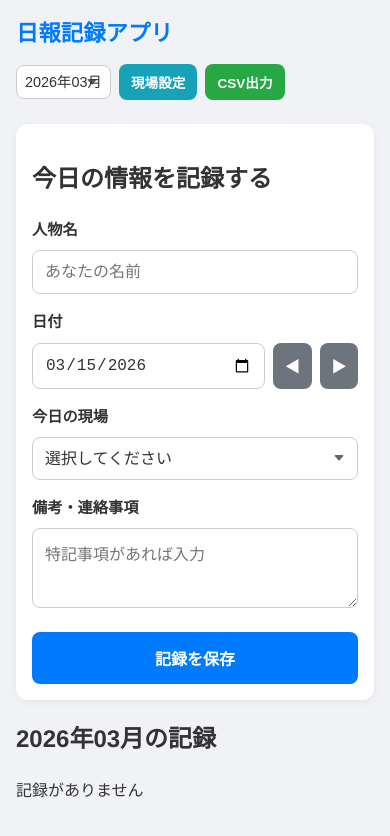
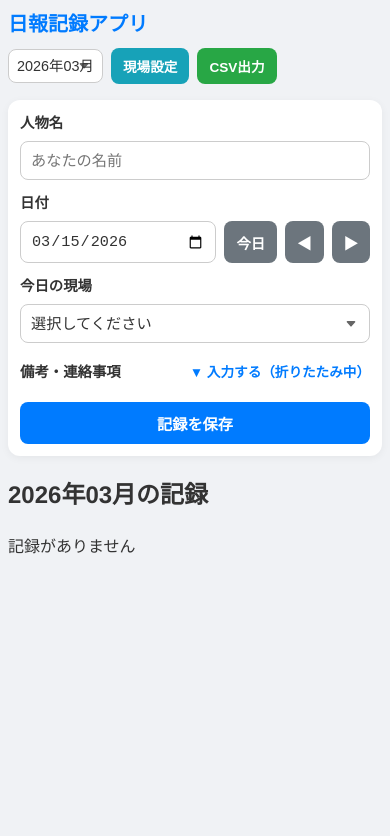
Before and after one commit to yumeno1123/daily-genba, a React (Vite) app: page /#/ in a window 390 px wide. Shown: the top 836 px of the page. Built offline with nearby package versions, Linux system fonts and the light colour scheme.

Commit message:
feat: スマホ向け画面スペースの最適化（見出し非表示・備考折りたたみ・今日ボタン・人物名バッジ化）

```diff
--- a/src/index.css
+++ b/src/index.css
@@ -165,3 +165,67 @@ select {
     text-align: left;
   }
 }
+
+/* 人物名スマート表示用のバッジスタイル */
+.person-badge {
+  display: flex;
+  align-items: center;
+  justify-content: space-between;
+  padding: 8px 12px;
+  background-color: #f8f9fa;
+  border-radius: 8px;
+  border: 1px solid #dee2e6;
+}
+
+@media (prefers-color-scheme: dark) {
+  .person-badge {
+    background-color: #2d2d2d;
+    border-color: #444;
+  }
+}
+
+/* スマホ表示（幅480px以下）時の余白縮小スタイル */
+@media (max-width: 480px) {
+  .container {
+    padding: 8px;
+  }
+
+  header {
+    margin-bottom: 16px;
+    gap: 8px;
+  }
+
+  h1 {
+    font-size: 1.25rem;
+  }
+
+  .card {
+    padding: 12px;
+    margin-bottom: 12px;
+  }
+
+  .form-group {
+    margin-bottom: 12px;
+  }
+
+  label {
+    font-size: 0.9rem;
+    margin-bottom: 6px;
+  }
+
+  input, select, textarea {
+    padding: 10px;
+    font-size: 0.95rem;
+  }
+
+  .btn {
+    padding: 10px 16px;
+    font-size: 0.95rem;
+  }
+
+  /* テーブル内ボタンのサイズ調整 */
+  .mobile-table td .btn {
+    padding: 6px 10px;
+    font-size: 0.8rem;
+  }
+}
--- a/src/pages/Dashboard.tsx
+++ b/src/pages/Dashboard.tsx
@@ -6,6 +6,10 @@ const Dashboard: React.FC = () => {
   const [projects, setProjects] = useState<db.Project[]>([]);
   const [records, setRecords] = useState<db.DailyRecord[]>([]);
   const [personName, setPersonName] = useState(localStorage.getItem('personName') ?? '');
+  // 人物名がすでに保存されている場合は、初期状態でスマート表示（編集モードをオフ）にする
+  const [isEditingPerson, setIsEditingPerson] = useState(!personName);
+  // 備考・連絡事項の折りたたみ状態（初期状態は閉じた状態）
+  const [isSummaryOpen, setIsSummaryOpen] = useState(false);
   const [date, setDate] = useState(new Date().toISOString().split('T')[0]);
   const [selectedProjectId, setSelectedProjectId] = useState('');
   const [summary, setSummary] = useState('');
@@ -44,6 +48,13 @@ const Dashboard: React.FC = () => {
       }
     }
   }, [date, personName, records, loading, editingId]);
+
+  // 備考に内容が入った場合は、自動的に折りたたみを展開する
+  useEffect(() => {
+    if (summary) {
+      setIsSummaryOpen(true);
+    }
+  }, [summary]);
 
   const handleSubmit = async (e: React.BaseSyntheticEvent) => {
     e.preventDefault();
@@ -96,6 +107,8 @@ const Dashboard: React.FC = () => {
     }
 
     setSummary('');
+    setIsSummaryOpen(false); // 備考欄を折りたたむ
+    setIsEditingPerson(false); // 人物名の編集モードを終了してスマート表示に戻す
     void fetchData();
     if (isNewRecord) {
       changeDay(1);
@@ -110,6 +123,7 @@ const Dashboard: React.FC = () => {
       setDate(r.date);
       setSelectedProjectId(r.projectId.toString());
       setSummary(r.summary);
+      setIsEditingPerson(false); // 編集開始時は人物名はコンパクト表示にしておく
       window.scrollTo({ top: 0, behavior: 'smooth' });
     }
   };
@@ -122,6 +136,7 @@ const Dashboard: React.FC = () => {
   const cancelEdit = () => {
     setEditingId(null);
     setSummary('');
+    setIsSummaryOpen(false); // 備考欄を折りたたむ
   };
 
   const changeDay = (amount: number) => {
@@ -208,26 +223,61 @@ const Dashboard: React.FC = () => {
 
       <main>
         <div className="card" style={{ border: editingId !== null ? '2px solid #17a2b8' : 'none' }}>
-          <h2>{editingId !== null ? '記録を修正する' : '今日の情報を記録する'}</h2>
+          {editingId !== null && <h2>記録を修正する</h2>}
           <form onSubmit={(e) => { void handleSubmit(e); }}>
             <div className="form-group">
               <label>人物名</label>
+              {!isEditingPerson ? (
+                <div className="person-badge">
+                  <span style={{ fontWeight: 'bold' }}>{personName || '未設定'}</span>
+                  <button
+                    type="button"
+                    onClick={() => { setIsEditingPerson(true); }}
+                    className="btn btn-secondary"
+                    style={{ padding: '6px 12px', fontSize: '0.8rem', width: 'auto' }}
+                  >
+                    変更
+                  </button>
+                </div>
+              ) : (
+                <div style={{ display: 'flex', gap: '8px' }}>
                   <input
                     type="text"
                     value={personName}
                     onChange={(e) => { setPersonName(e.target.value); }}
                     placeholder="あなたの名前"
+                    style={{ flex: 1 }}
                   />
+                  {localStorage.getItem('personName') && (
+                    <button
+                      type="button"
+                      onClick={() => { setIsEditingPerson(false); }}
+                      className="btn btn-secondary"
+                      style={{ padding: '8px 12px', fontSize: '0.9rem', width: 'auto' }}
+                    >
+                      確定
+                    </button>
+                  )}
+                </div>
+              )}
             </div>
             <div className="form-group">
               <label>日付</label>
-              <div style={{ display: 'flex', gap: '8px' }}>
+              <div style={{ display: 'flex', gap: '8px', flexWrap: 'wrap' }}>
                 <input
                   type="date"
                   value={date}
                   onChange={(e) => { setDate(e.target.value); }}
-                  style={{ flex: 1 }}
+                  style={{ flex: 1, minWidth: '120px' }}
                 />
+                <button
+                  type="button"
+                  onClick={() => { setDate(new Date().toISOString().split('T')[0]); }}
+                  className="btn btn-secondary"
+                  style={{ padding: '8px 12px', fontSize: '0.9rem', width: 'auto' }}
+                >
+                  今日
+                </button>
                 <button
                   type="button"
                   onClick={() => { changeDay(-1); }}
@@ -254,8 +304,31 @@ const Dashboard: React.FC = () => {
               </select>
             </div>
             <div className="form-group">
-              <label>備考・連絡事項</label>
-              <textarea value={summary} onChange={(e) => { setSummary(e.target.value); }} rows={3} placeholder="特記事項があれば入力" />
+              <div
+                onClick={() => { setIsSummaryOpen(!isSummaryOpen); }}
+                style={{
+                  display: 'flex',
+                  alignItems: 'center',
+                  justifyContent: 'space-between',
+                  cursor: 'pointer',
+                  padding: '6px 0',
+                  userSelect: 'none'
+                }}
+              >
+                <label style={{ margin: 0, cursor: 'pointer' }}>備考・連絡事項</label>
+                <span style={{ fontSize: '0.85rem', color: '#007bff', fontWeight: 'bold' }}>
+                  {isSummaryOpen ? '▲ 折りたたむ' : '▼ 入力する（折りたたみ中）'}
+                </span>
+              </div>
+              {isSummaryOpen && (
+                <textarea
+                  value={summary}
+                  onChange={(e) => { setSummary(e.target.value); }}
+                  rows={3}
+                  placeholder="特記事項があれば入力"
+                  style={{ marginTop: '8px' }}
+                />
+              )}
             </div>
             <div style={{ display: 'flex', gap: '10px' }}>
               {editingId !== null && (
```
Also changed, not shown: 1 other file (tests, documents, lock files or other folders). Lines whose indentation alone changed are shown as unchanged.
